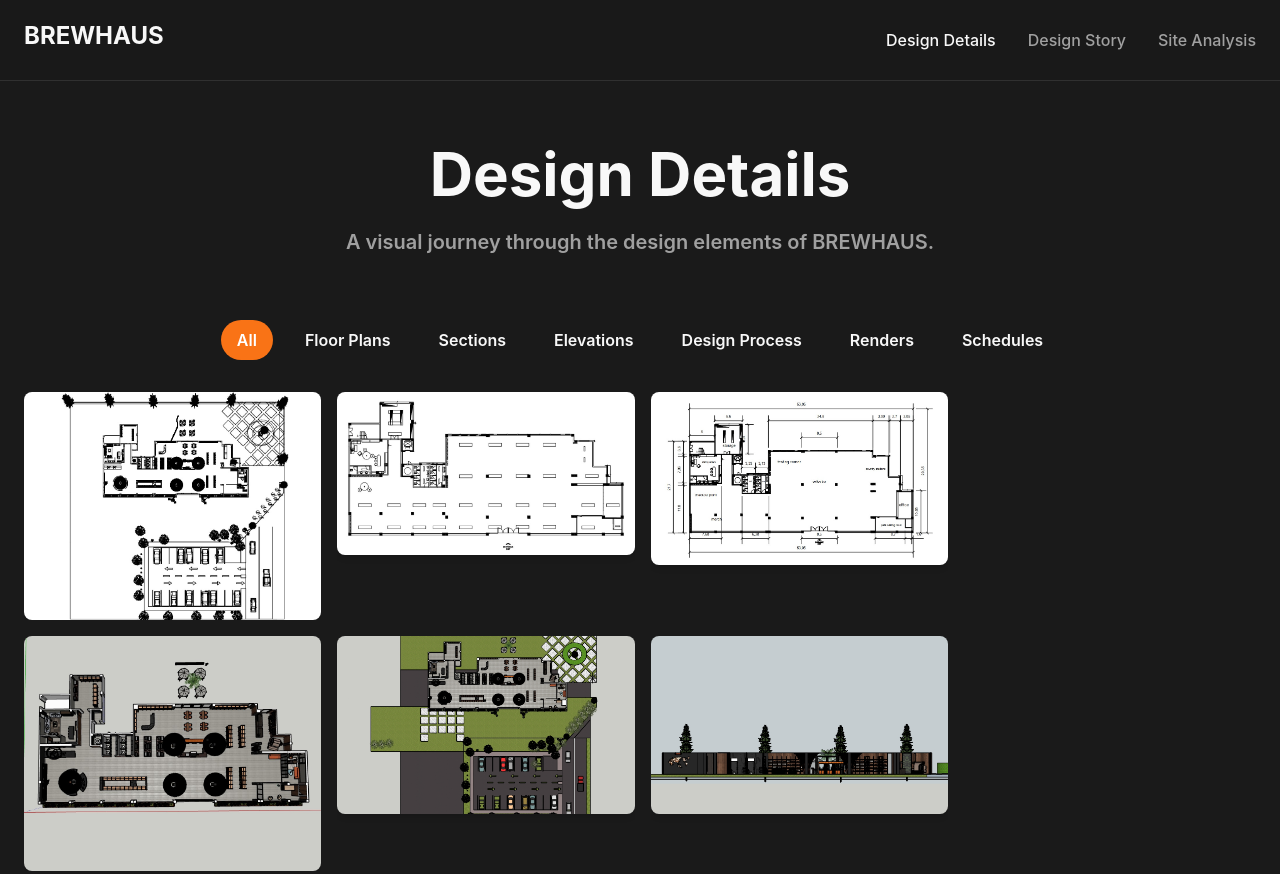
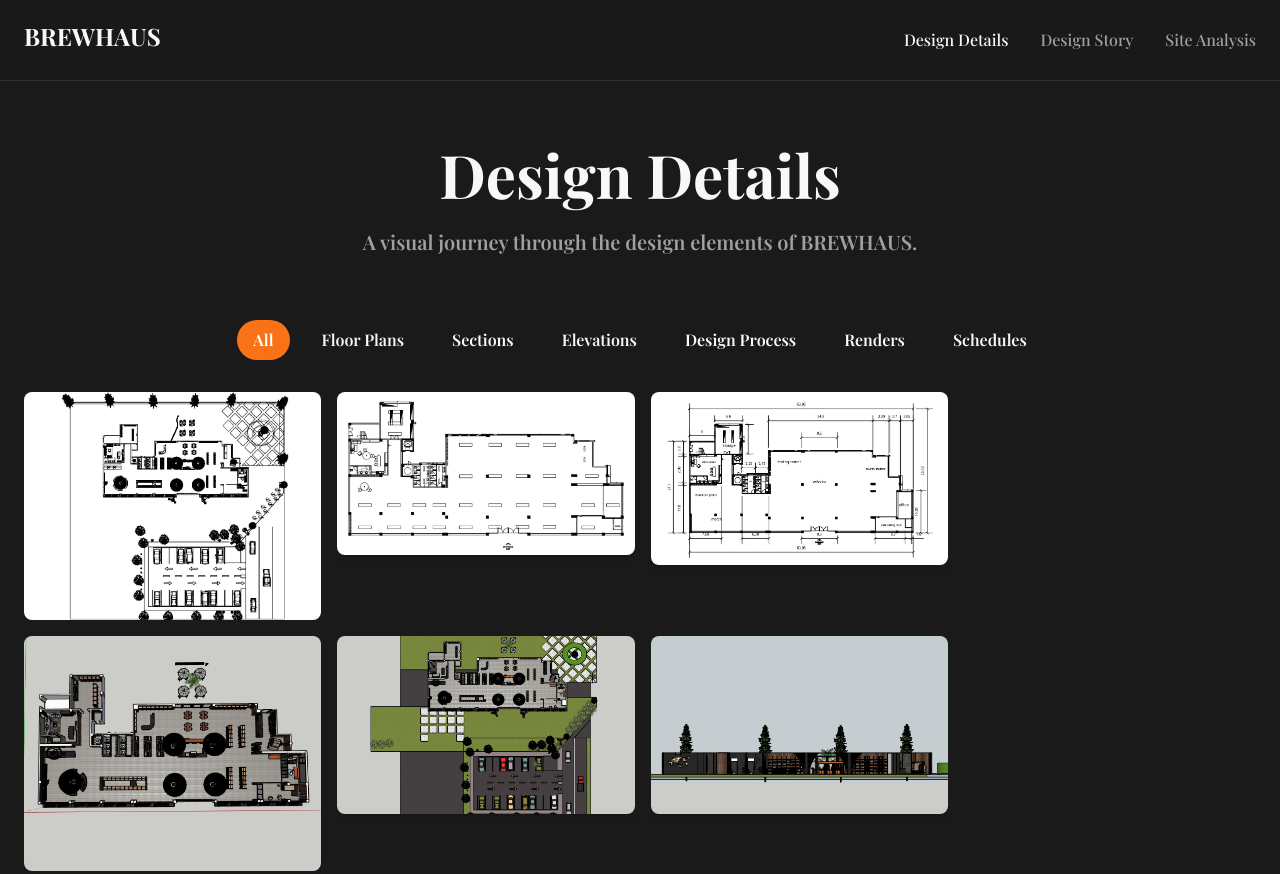
Before and after one commit to juliaahaddad/Brewhaus, a plain HTML site: page enhanced-the-space.html in a window 1280 px wide. Shown: the top 874 px of the page. Drawn offline with nearby package versions, Linux system fonts and the light colour scheme; a web font is replaced by a local one.

Commit message:
Update enhanced-the-space.html

```diff
--- a/enhanced-the-space.html
+++ b/enhanced-the-space.html
@@ -30,7 +30,6 @@
 
         /* Set up default font and background for the body */
         body {
-            font-family: 'Inter', sans-serif;
             background-color: var(--color-dark-bg);
             color: var(--color-primary);
         }
```
